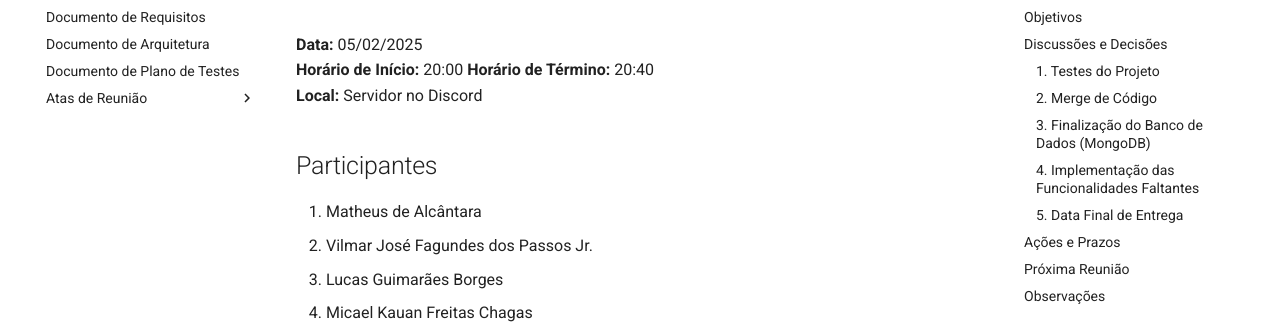
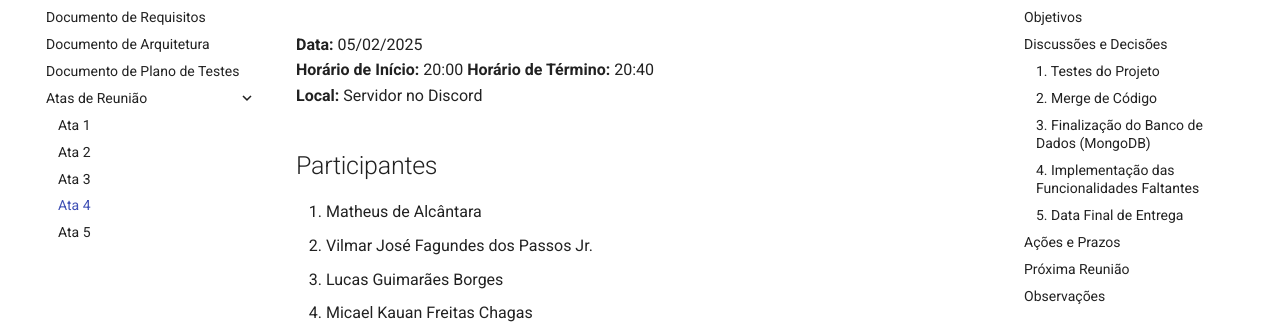
Before and after one commit to FGA0138-MDS-Ajax/2024.2-Sagittarius, an MkDocs documentation site: the page built from docs/atas-reuniao/ata-reuniao-4.md, in a window 1280 px wide. Shown: the part 148-475 px from the top of the page. Built offline with MkDocs 1.6.1 and Material for MkDocs 9.7.7, drawn with Linux system fonts in a browser that asks for light colours.

Commit message:
Update mkdocs.yml

```diff
--- a/mkdocs.yml
+++ b/mkdocs.yml
@@ -8,6 +8,9 @@ nav:
   - Atas de Reunião:
     - Ata 1: "atas-reuniao/ata-reuniao-1.md"
     - Ata 2: "atas-reuniao/ata-reuniao-2.md"
+    - Ata 3: "atas-reuniao/ata-reuniao-3.md"
+    - Ata 4: "atas-reuniao/ata-reuniao-4.md"
+    - Ata 5: "atas-reuniao/ata-reuniao-5.md"
 
 theme:
   name: material
```
